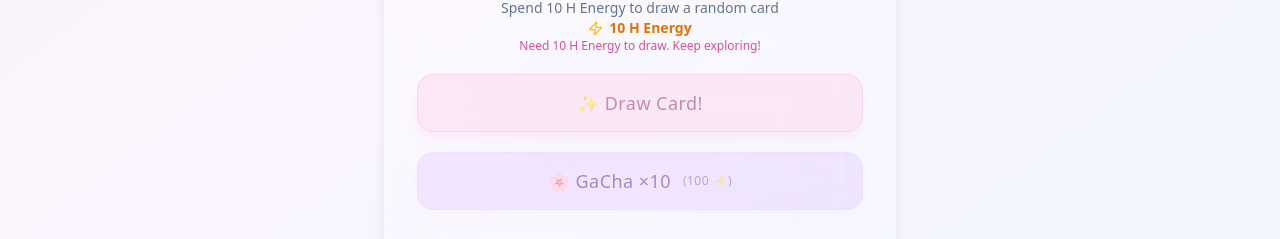
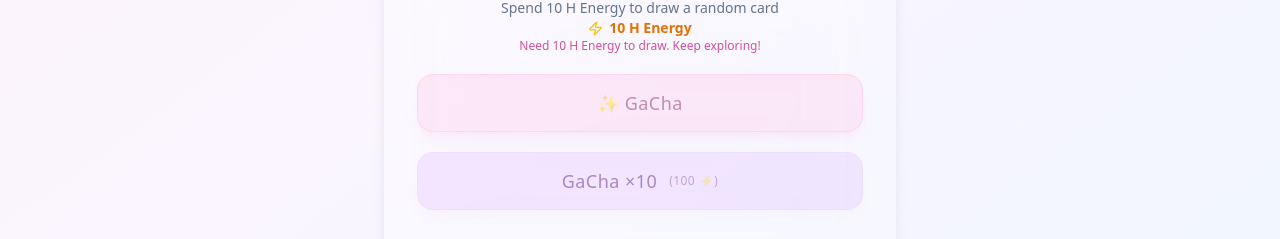
Before and after one commit to arhin4691/minus_h_card, a Next.js app: page /en/explore in a window 1280 px wide. Shown: the part 556-795 px from the top of the page. Built offline with nearby package versions, Linux system fonts and the light colour scheme; no server answers; the database is empty.

Commit message:
Amended package size

```diff
--- a/messages/ja.json
+++ b/messages/ja.json
@@ -91,7 +91,7 @@
     "title": "デイリー探検",
     "subtitle": "Hエネルギーを見つけてレアリティをアップグレード",
     "energy": "Hエネルギー",
-    "tap": "タップして探検！",
+    "tap": "Hエネルギーを受け取る！",
     "found": "Hエネルギーを {amount} 見つけました！",
     "cooldown": "次の探検は {time} 後に可能です",
     "upgrade": "カードをアップグレード",
@@ -109,7 +109,7 @@
       "drawAnother": "もう一枚引く",
       "addedToCollection": "コレクションに追加しました！",
       "seedCards": "カードデータベースを初期化",
-      "selectGeneration": "世代",
+      "selectGeneration": "世代を選んでください",
       "allGenerations": "すべて"
     },
     "gacha": "ガチャ",
--- a/src/components/molecules/PackOpenAnimation.tsx
+++ b/src/components/molecules/PackOpenAnimation.tsx
@@ -374,7 +374,7 @@ export default function PackOpenAnimation({ cards, onClose }: PackOpenAnimationP
               </span>
             </p>
             <div
-              className="w-full overflow-y-auto"
+              className="w-full overflow-y-auto m-5 p-5"
               style={{ maxHeight: 'calc(90vh - 130px)' }}
             >
               <div className="grid grid-cols-2 sm:grid-cols-3 md:grid-cols-4 lg:grid-cols-5 gap-4 pb-2">
--- a/src/components/organisms/CardGallery.tsx
+++ b/src/components/organisms/CardGallery.tsx
@@ -141,7 +141,7 @@ export default function CardGallery() {
                       <span>{gen.code}</span>
                       {activeGenerationFilter === gen.code && (
                         <span className="hidden sm:inline ml-1 opacity-75 text-[10px] font-normal">
-                          {gen.nameEn.split('—')[0].trim()}
+                          {gen.nameJa.split('—')[0].trim()}
                         </span>
                       )}
                     </GlassButton>
--- a/src/components/organisms/DailyExploration.tsx
+++ b/src/components/organisms/DailyExploration.tsx
@@ -279,7 +279,7 @@ export default function DailyExploration() {
                           className="relative overflow-hidden cursor-pointer block"
                           style={{
                             width: isSelected ? '156px' : '130px',
-                            height: isSelected ? '234px' : '195px',
+                            height: isSelected ? '275px': '230px',
                             borderRadius: '10px',
                             transformStyle: 'preserve-3d',
                             transformOrigin: 'center bottom',
@@ -327,7 +327,7 @@ export default function DailyExploration() {
                             className="absolute z-20 pointer-events-none select-none text-white/40"
                             style={{ top: '20px', right: '5px', fontSize: '8px', lineHeight: 1 }}
                           >
-                            ✂
+                            {/* ✂ */}
                           </span>
 
                           {/* ── Holographic top-left sheen ── */}
@@ -405,7 +405,7 @@ export default function DailyExploration() {
           >
             {drawMutation.isPending
               ? <><span className="animate-spin inline-block mr-2">&#10022;</span>{t('draw.drawing')}</>
-              : <>&#10024; {t('draw.button')}</>}
+              : <>&#10024; {t("gacha")}</>}
           </GlassButton>
 
           <GlassButton
@@ -417,7 +417,7 @@ export default function DailyExploration() {
           >
             {drawMutation.isPending
               ? <><span className="animate-spin inline-block mr-2">&#10022;</span>{t('draw.drawing')}</>
-              : <>&#127800; {t("gacha")} &#xD7;10 <span className="ml-1 text-xs opacity-70">(100 &#9889;)</span></>}
+              : <>{t("gacha")} &#xD7;10 <span className="ml-1 text-xs opacity-70">(100 &#9889;)</span></>}
           </GlassButton>
 
           {drawError && (
```
Also changed, not shown: public/collection_list.csv (added).
